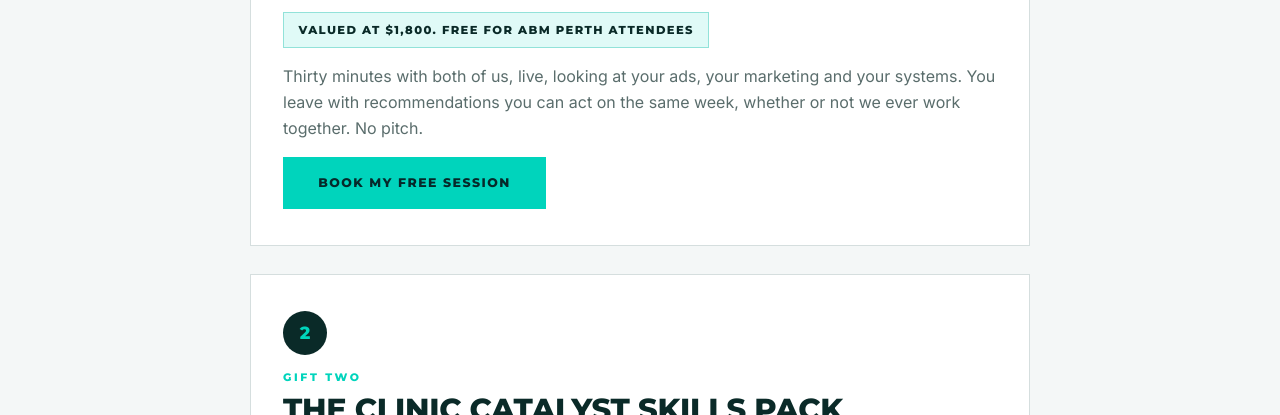
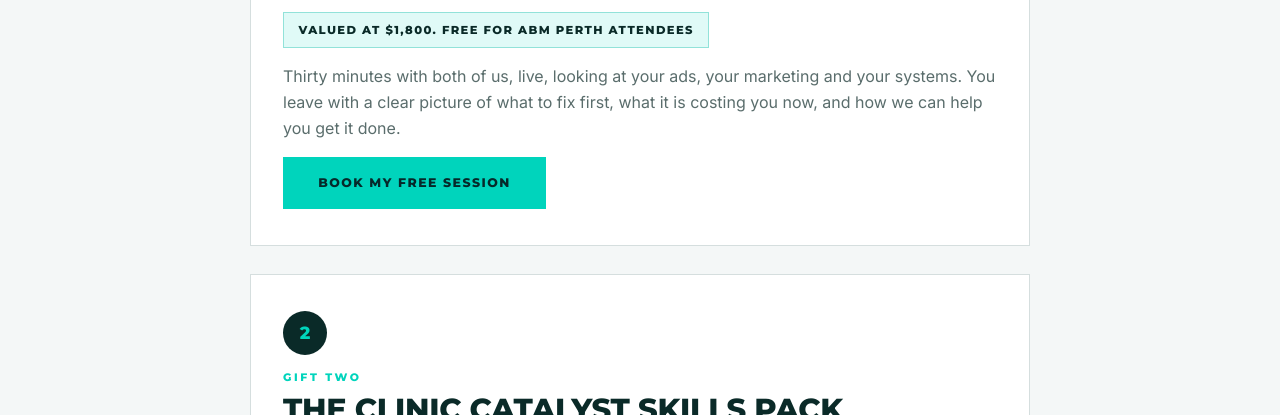
Before and after one commit to Clinic-Catalyst-AU/abm-gift, a plain HTML site: page index.html in a window 1280 px wide. Shown: the part 685-1100 px from the top of the page. Drawn offline with Linux system fonts and the light colour scheme.

Commit message:
Gift one: we offer help, no 'no pitch'

```diff
--- a/index.html
+++ b/index.html
@@ -80,7 +80,7 @@ footer a{color:var(--deep)}
     <div class="eyebrow">Gift one</div>
     <h2>Your Ads, Marketing &amp; Systems Strategy <span style="display:block;font-family:'Instrument Serif',Georgia,serif;font-style:italic;font-weight:400;text-transform:none;letter-spacing:0;color:var(--teal);font-size:.85em;margin-top:.2em">Get our eyes on your business</span></h2>
     <div class="value">Valued at $1,800. Free for ABM Perth attendees</div>
-    <p>Thirty minutes with both of us, live, looking at your ads, your marketing and your systems. You leave with recommendations you can act on the same week, whether or not we ever work together. No pitch.</p>
+    <p>Thirty minutes with both of us, live, looking at your ads, your marketing and your systems. You leave with a clear picture of what to fix first, what it is costing you now, and how we can help you get it done.</p>
     <a class="btn" href="https://api.leadconnectorhq.com/widget/bookings/adsmarketingsystems" target="_blank" rel="noopener">Book my free session</a>
   </section>
 
```
